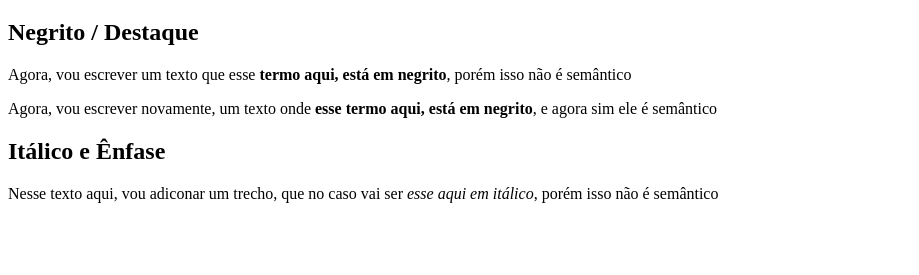
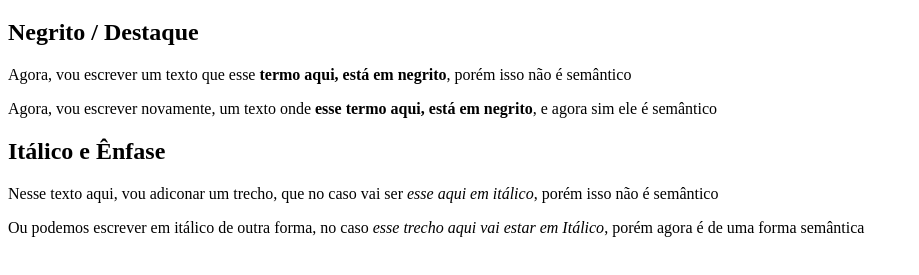
Before and after one commit to RobsonJuniorFarias/curso-html5-e-ccs3, a plain HTML site: page exercicios/ex008/index.html in a window 1280 px wide. Shown: the part 61-336 px from the top of the page, without its empty margins (0-919 px from the left). Drawn offline with Linux system fonts and the light colour scheme.

Commit message:
itálico

```diff
--- a/exercicios/ex008/index.html
+++ b/exercicios/ex008/index.html
@@ -13,6 +13,6 @@
     <p>Agora, vou escrever novamente, um texto onde <strong>esse termo aqui, está em negrito</strong>, e agora sim ele é semântico</p>
     <h2>Itálico e Ênfase</h2>
     <p>Nesse texto aqui, vou adiconar um trecho, que no caso vai ser <i>esse aqui em itálico</i>, porém isso não é semântico</p>
-    <p></p>
+    <p>Ou podemos escrever em itálico de outra forma, no caso <em>esse trecho aqui vai estar em Itálico</em>, porém agora é de uma forma semântica</p>
 </body>
 </html>
```
